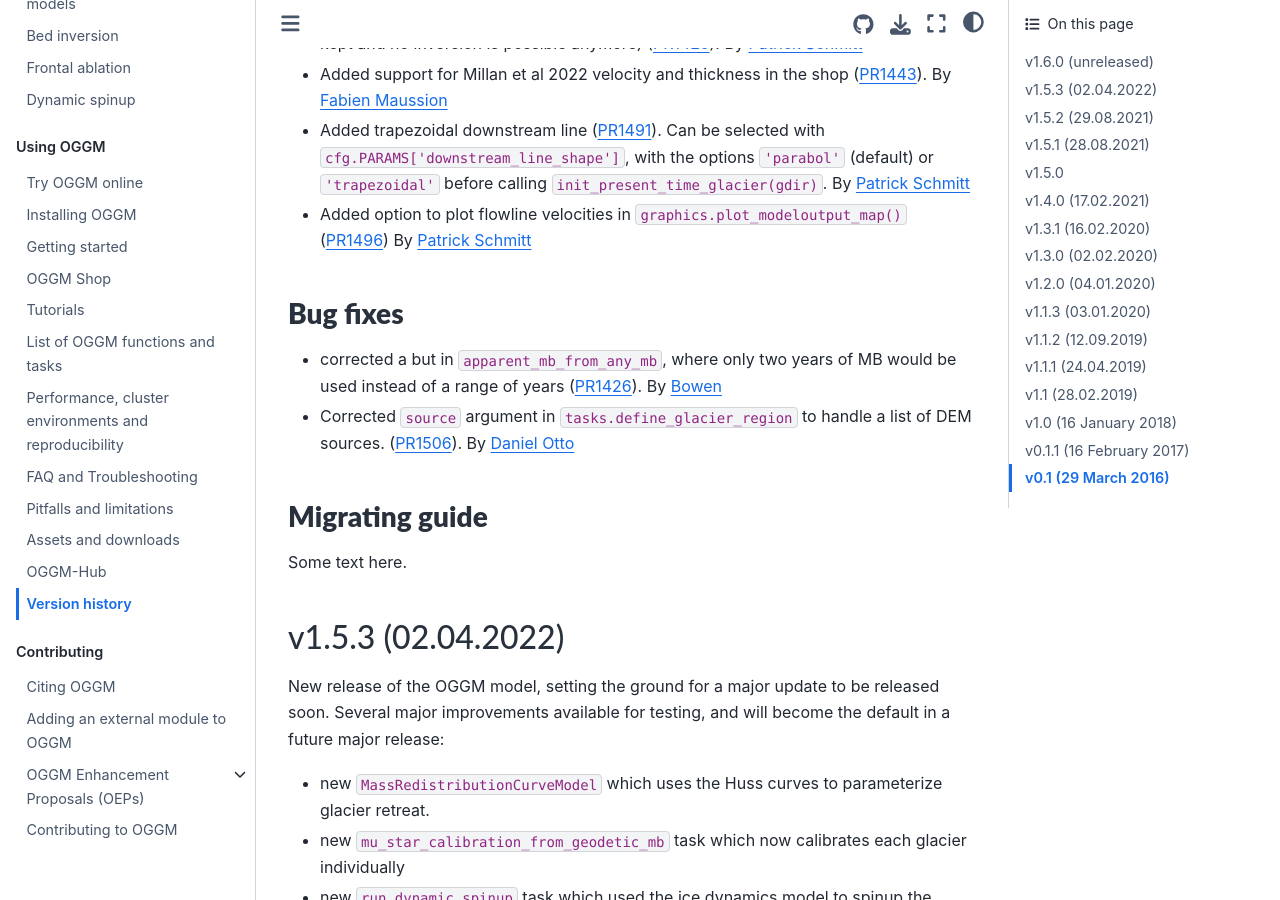
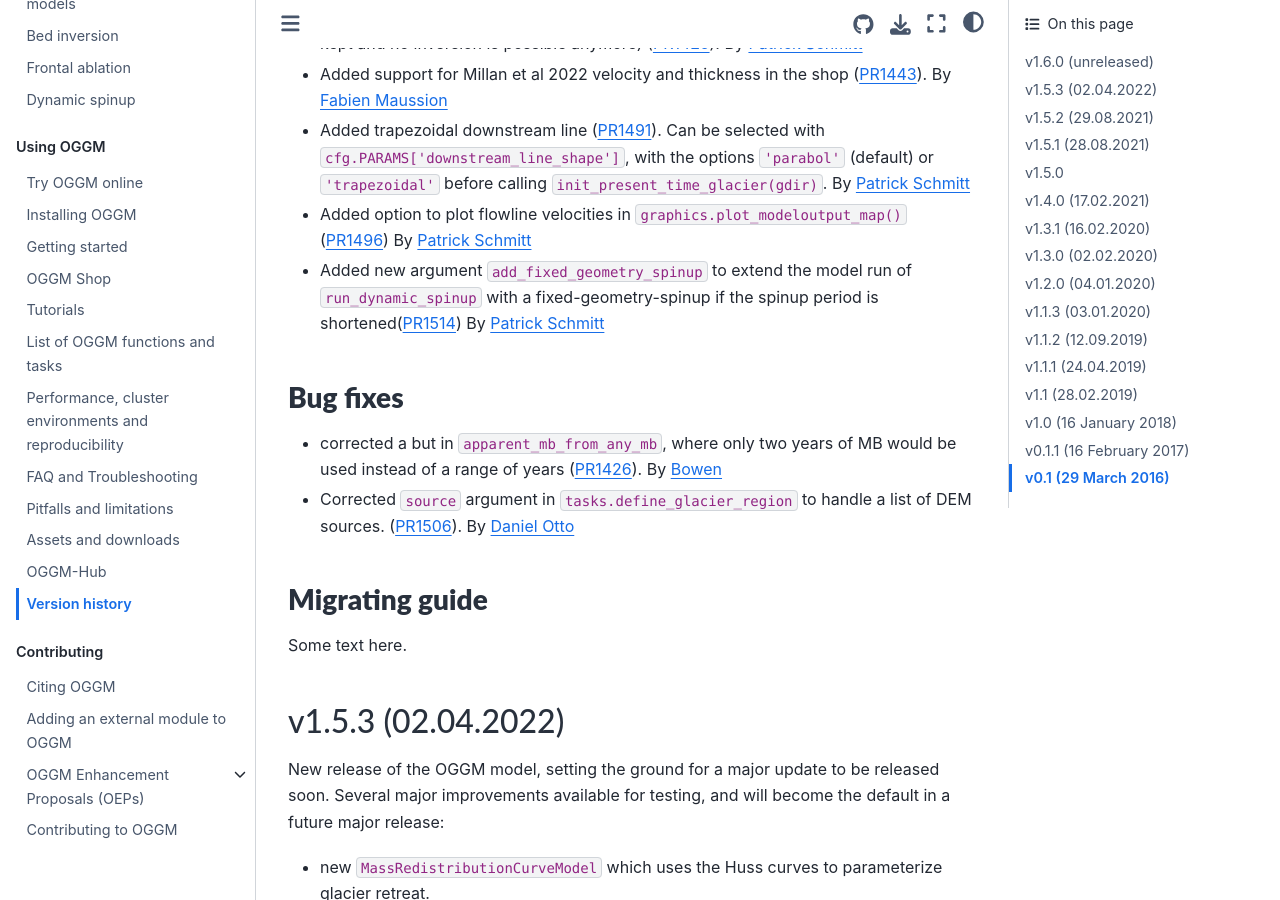
Before and after one commit to OGGM/oggm, a Sphinx documentation site: the page built from docs/whats-new.rst, in a window 1280 px wide and 900 px high, scrolled down 1191 px. Built offline with Sphinx 7.4.7 and the Sphinx Book theme 1.1.4, drawn with Linux system fonts in a browser that asks for light colours; the version number could not be read and is left out.

Commit message:
added to whats-new

```diff
--- a/docs/whats-new.rst
+++ b/docs/whats-new.rst
@@ -61,6 +61,10 @@ Enhancements
   By `Patrick Schmitt <https://github.com/pat-schmitt>`_
 - Added option to plot flowline velocities in ``graphics.plot_modeloutput_map()``
   (:pull:`1496`)
+  By `Patrick Schmitt <https://github.com/pat-schmitt>`_
+- Added new argument ``add_fixed_geometry_spinup`` to extend the model run of
+  ``run_dynamic_spinup`` with a fixed-geometry-spinup if the spinup period is
+  shortened(:pull:`1514`)
   By `Patrick Schmitt <https://github.com/pat-schmitt>`_
 
 Bug fixes
```
